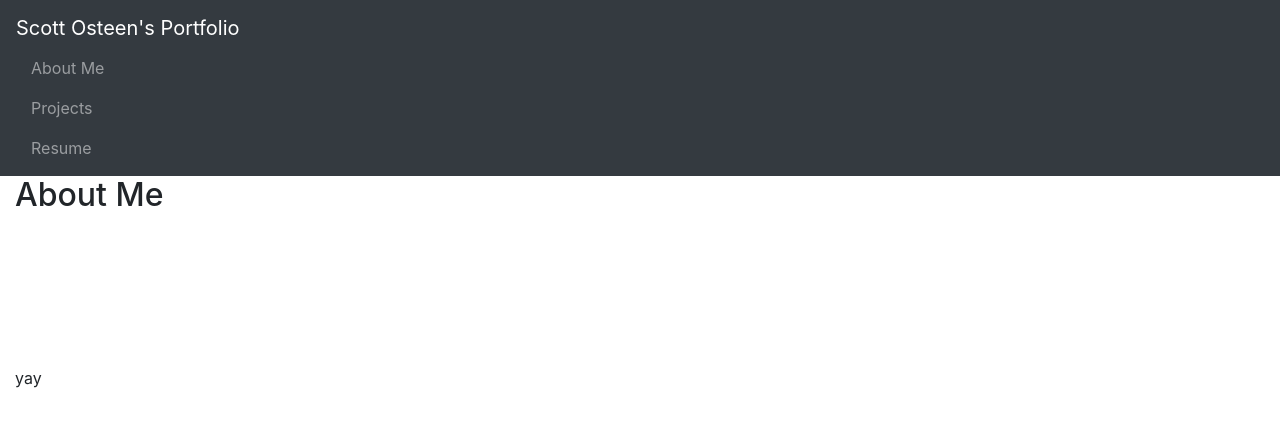
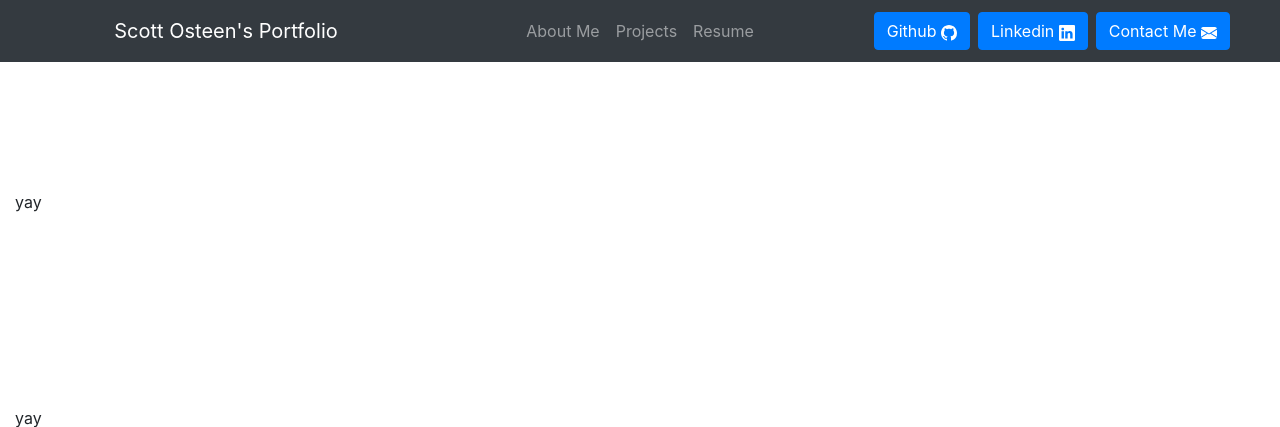
Before and after one commit to osteensco/PortfolioSite, a Django app: page / in a window 1280 px wide. Shown: the top 427 px of the page. Run offline with Django 3.2, Linux system fonts and the light colour scheme; some libraries are stand-ins or nearby versions.

Commit message:
Nav bar looking gud

```diff
--- a/my_portfolio_website/main_app/templates/base.html
+++ b/my_portfolio_website/main_app/templates/base.html
@@ -12,6 +12,38 @@
 
     <!-- additional stylesheets can be added here -->
 
+    <style>
+        .masthead {
+  margin-bottom: 2rem;
+}
+
+.masthead-brand {
+  margin-bottom: 0;
+}
+
+.nav-masthead .nav-link {
+  padding: .25rem 0;
+  font-weight: 700;
+  color: rgba(255, 255, 255, .5);
+  background-color: transparent;
+  border-bottom: .25rem solid transparent;
+}
+
+.nav-masthead .nav-link:hover,
+.nav-masthead .nav-link:focus {
+  border-bottom-color: rgba(255, 255, 255, .25);
+}
+
+.nav-masthead .nav-link + .nav-link {
+  margin-left: 1rem;
+}
+
+.nav-masthead .active {
+  color: #fff;
+  border-bottom-color: #fff;
+}
+    </style>
+
 
 
 
@@ -19,24 +51,54 @@
 </head>
 
 <body>
-
-    <div class="container-fluid" id="headcontent", name="headcontent">
-        {% block header_content %}
-        {% endblock %}
-    </div>
-
     <!-- Nav bar setup -->
 
-    <nav class="navbar sticky-top navbar-dark bg-dark" >
-        <span class= "navbar-brand">
-            {{title}}
-        </span>
+    <nav class="navbar navbar-expand-lg navbar-dark fixed-top bg-dark">
         <div class="container-fluid">
-        {% block navbar %}
-        {% endblock %}
+            <div class="col">
+                <ul class="navbar-nav justify-content-center align-items-center">
+                    <a class= "navbar-brand" href="home.html">
+                        {{title}}
+                    </a>
+                </ul>
+            </div>
+            <div class="col">
+                <ul class="navbar-nav justify-content-center align-items-center">
+                    <li class="nav-item">
+                        <a class="nav-link" href="#About-Me">About Me </a>
+                    </li>
+                    <li class="nav-item">
+                        <a class="nav-link" href="#Projects">Projects </a>
+                    </li>
+                    <li class="nav-item">
+                        <a class="nav-link" href="#Resume">Resume </a>
+                    </li>
+                </ul>
+            </div>
+            <div class="col">
+                <ul class="navbar-nav justify-content-end">
+                    <button type="button" class="btn btn-primary m-1" href="#">
+                        Github
+                        <svg xmlns="http://www.w3.org/2000/svg" width="16" height="16" fill="currentColor" class="bi bi-github" viewBox="0 0 16 16">
+                            <path d="M8 0C3.58 0 0 3.58 0 8c0 3.54 2.29 6.53 5.47 7.59.4.07.55-.17.55-.38 0-.19-.01-.82-.01-1.49-2.01.37-2.53-.49-2.69-.94-.09-.23-.48-.94-.82-1.13-.28-.15-.68-.52-.01-.53.63-.01 1.08.58 1.23.82.72 1.21 1.87.87 2.33.66.07-.52.28-.87.51-1.07-1.78-.2-3.64-.89-3.64-3.95 0-.87.31-1.59.82-2.15-.08-.2-.36-1.02.08-2.12 0 0 .67-.21 2.2.82.64-.18 1.32-.27 2-.27.68 0 1.36.09 2 .27 1.53-1.04 2.2-.82 2.2-.82.44 1.1.16 1.92.08 2.12.51.56.82 1.27.82 2.15 0 3.07-1.87 3.75-3.65 3.95.29.25.54.73.54 1.48 0 1.07-.01 1.93-.01 2.2 0 .21.15.46.55.38A8.012 8.012 0 0 0 16 8c0-4.42-3.58-8-8-8z"/>
+                        </svg>
+                    </button>
+                    <button type="button" class="btn btn-primary m-1" href="#">
+                        Linkedin
+                        <svg xmlns="http://www.w3.org/2000/svg" width="16" height="16" fill="currentColor" class="bi bi-linkedin" viewBox="0 0 16 16">
+                            <path d="M0 1.146C0 .513.526 0 1.175 0h13.65C15.474 0 16 .513 16 1.146v13.708c0 .633-.526 1.146-1.175 1.146H1.175C.526 16 0 15.487 0 14.854V1.146zm4.943 12.248V6.169H2.542v7.225h2.401zm-1.2-8.212c.837 0 1.358-.554 1.358-1.248-.015-.709-.52-1.248-1.342-1.248-.822 0-1.359.54-1.359 1.248 0 .694.521 1.248 1.327 1.248h.016zm4.908 8.212V9.359c0-.216.016-.432.08-.586.173-.431.568-.878 1.232-.878.869 0 1.216.662 1.216 1.634v3.865h2.401V9.25c0-2.22-1.184-3.252-2.764-3.252-1.274 0-1.845.7-2.165 1.193v.025h-.016a5.54 5.54 0 0 1 .016-.025V6.169h-2.4c.03.678 0 7.225 0 7.225h2.4z"/>
+                        </svg>
+                    </button>
+                    <button type="button" class="btn btn-primary m-1" data-toggle="modal" data-target="#emailform">
+                        Contact Me
+                        <svg xmlns="http://www.w3.org/2000/svg" width="16" height="16" fill="currentColor" class="bi bi-envelope-fill" viewBox="0 0 16 16">
+                            <path d="M.05 3.555A2 2 0 0 1 2 2h12a2 2 0 0 1 1.95 1.555L8 8.414.05 3.555zM0 4.697v7.104l5.803-3.558L0 4.697zM6.761 8.83l-6.57 4.027A2 2 0 0 0 2 14h12a2 2 0 0 0 1.808-1.144l-6.57-4.027L8 9.586l-1.239-.757zm3.436-.586L16 11.801V4.697l-5.803 3.546z"/>
+                        </svg>
+                    </button>
+                </ul>
+            </div>
         </div>
     </nav>
-
 
 
     <div class="container-fluid" id="pagecontent", name="pagecontent">
--- a/my_portfolio_website/main_app/templates/home.html
+++ b/my_portfolio_website/main_app/templates/home.html
@@ -2,15 +2,7 @@
 
 
 
-{% block navbar %}
 
-    <div class="navbar-nav">
-        <a class="nav-item nav-link" href="#About-Me">About Me </a>
-        <a class="nav-item nav-link" href="#Projects">Projects </a>
-        <a class="nav-item nav-link" href="#Resume">Resume </a>
-    </div>
-
-{% endblock %}
 
 
 
--- a/my_portfolio_website/main_app/urls.py
+++ b/my_portfolio_website/main_app/urls.py
@@ -3,6 +3,6 @@ from . import views
 
 urlpatterns = [
     path("", views.home, name="home"),
-
+    path("home.html", views.home, name="home")
 
 ]
```
